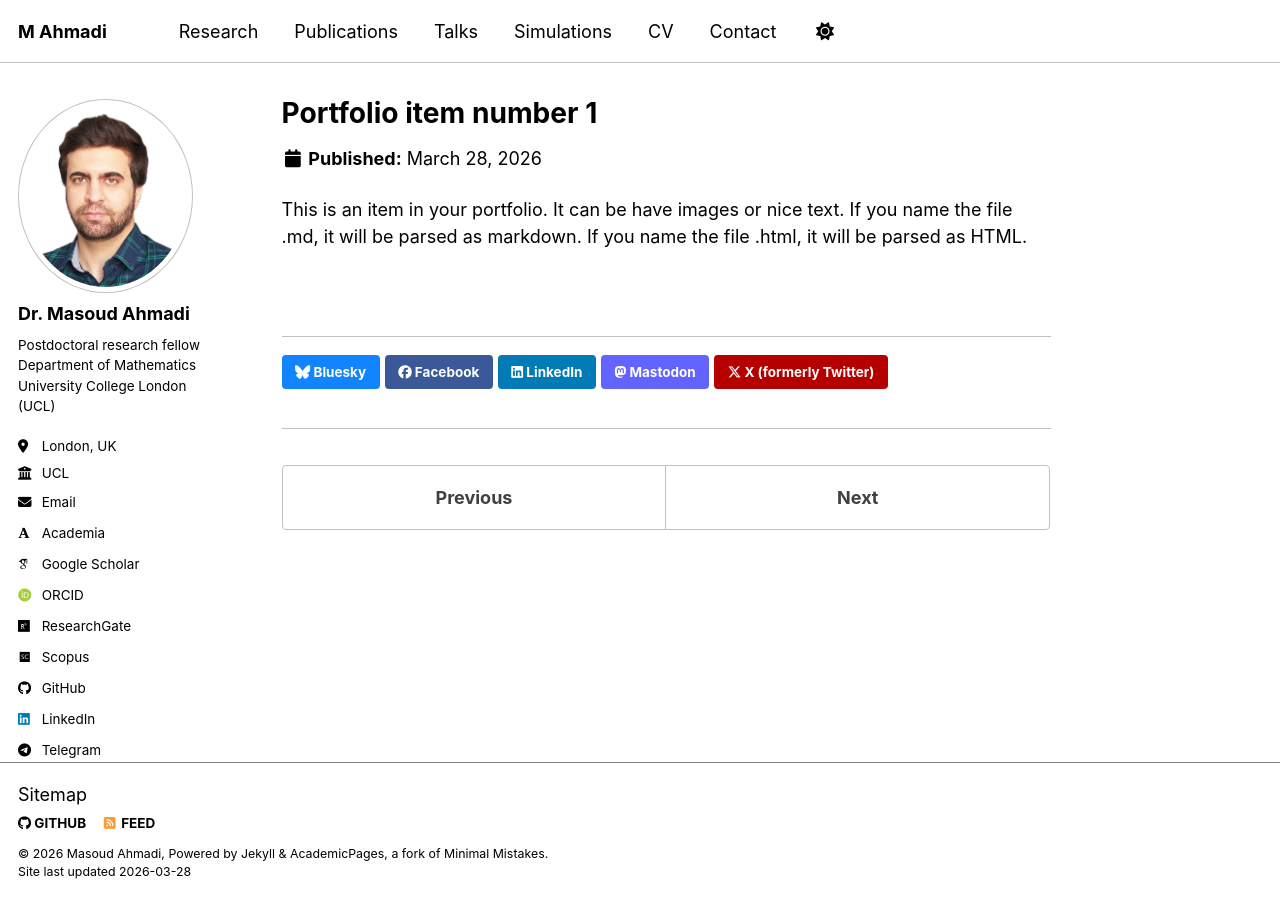
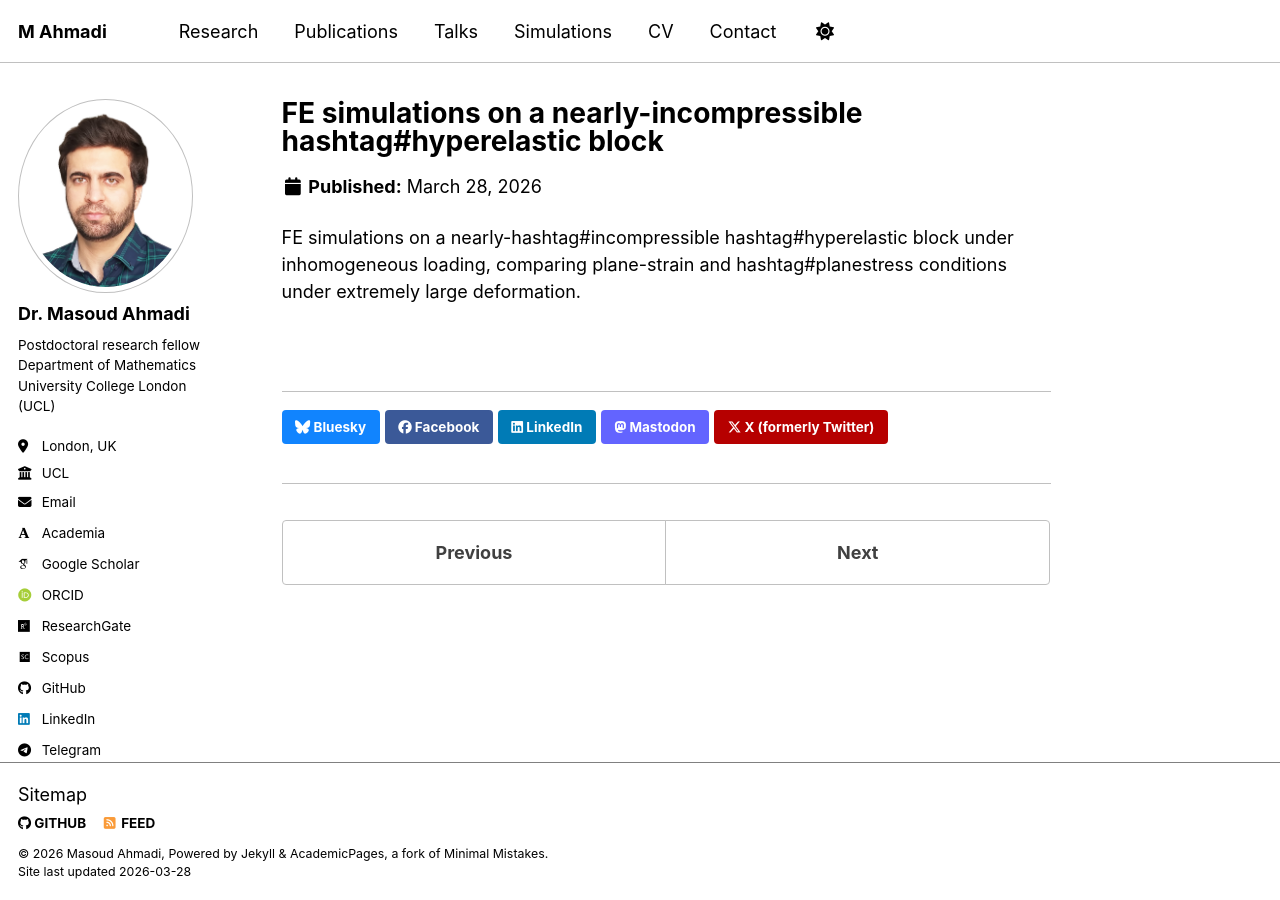
Before and after one commit to Masoud16ahm/Masoud16ahm.github.io, a Jekyll site: the page built from _portfolio/portfolio-1.md, in a window 1280 px wide. Built offline with Jekyll 4.4.1, drawn with Linux system fonts in a browser that asks for light colours; some web fonts are replaced; a script bundle is joined from its source files by our own code; library files that are not in the unit come from our copies.

Commit message:
Revise title and excerpt for portfolio item 1
Updated title and excerpt for portfolio item 1 to reflect new content.

```diff
--- a/_portfolio/portfolio-1.md
+++ b/_portfolio/portfolio-1.md
@@ -1,7 +1,7 @@
 ---
-title: "Portfolio item number 1"
-excerpt: "Short description of portfolio item number 1<br/><img src='/images/500x300.png'>"
+title: "FE simulations on a nearly-incompressible hashtag#hyperelastic block"
+excerpt: "Short description of portfolio item number 1<br/><img src='/files/deformation_comparison.mp4'>"
 collection: portfolio
 ---
 
-This is an item in your portfolio. It can be have images or nice text. If you name the file .md, it will be parsed as markdown. If you name the file .html, it will be parsed as HTML.
+FE simulations on a nearly-hashtag#incompressible hashtag#hyperelastic block under inhomogeneous loading, comparing plane-strain and hashtag#planestress conditions under extremely large deformation.
```
